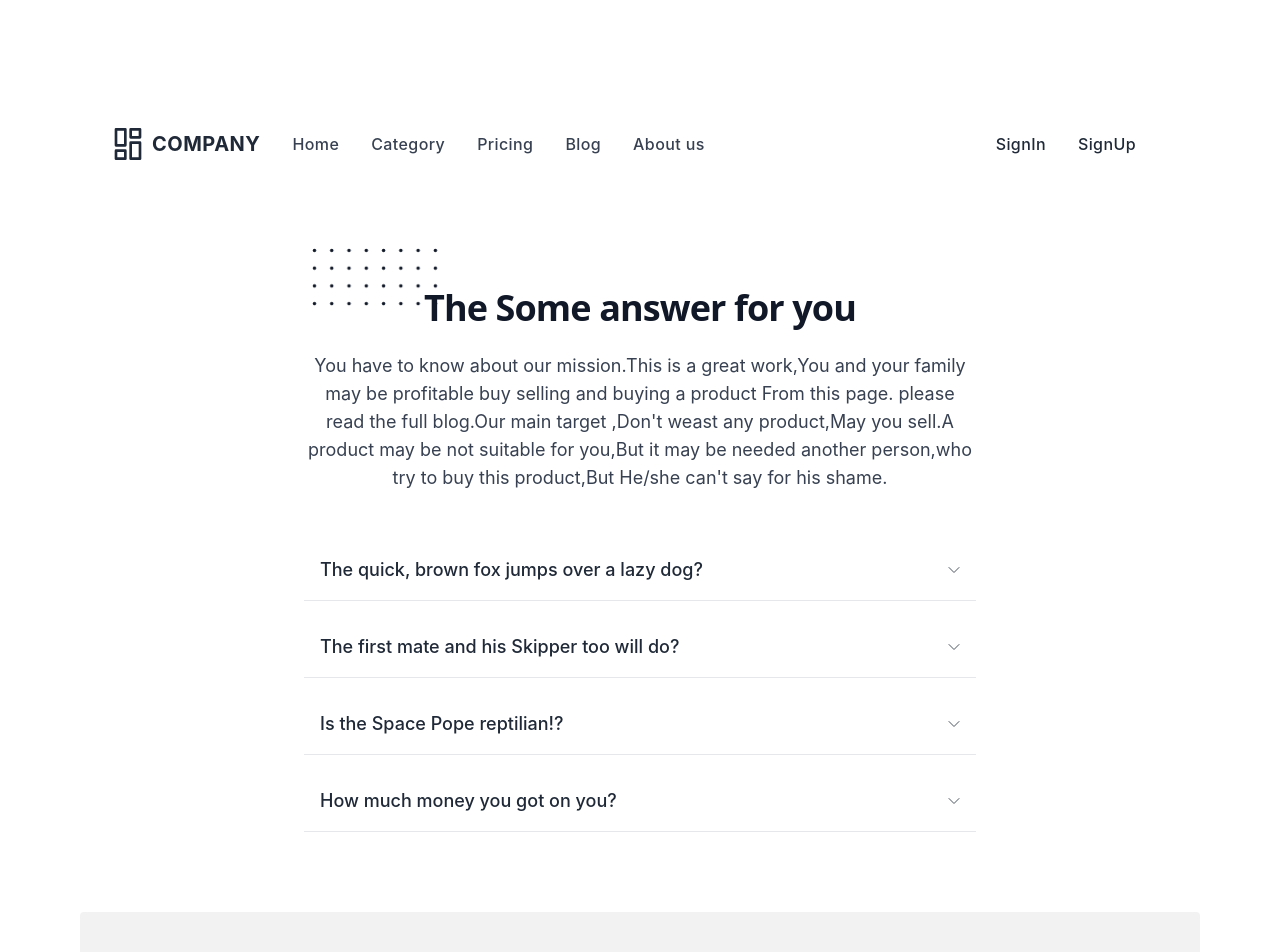
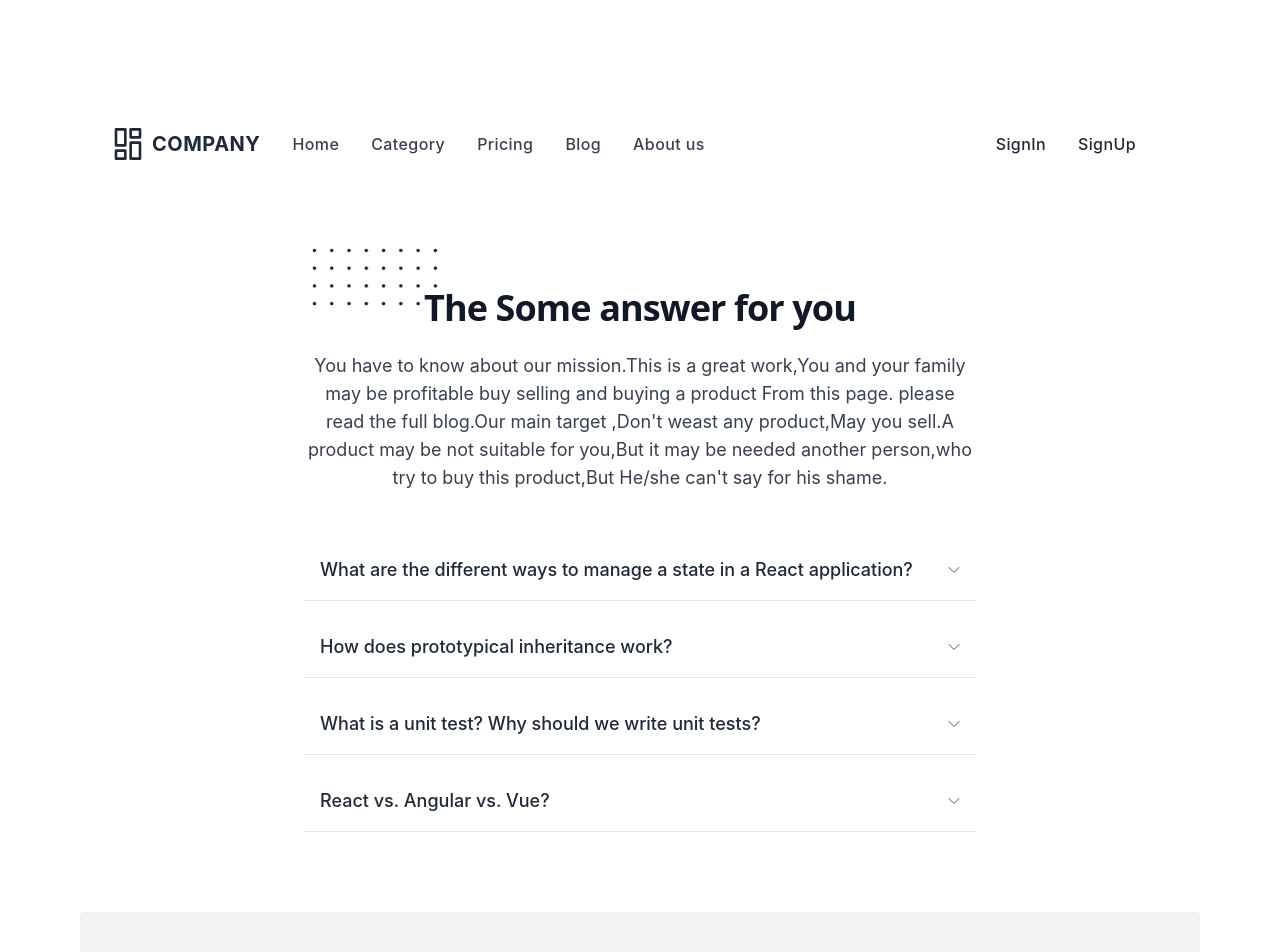
Before and after one commit to Flocky05/Rohan-Television-client-site, a React (Create React App) app: page /blog in a window 1280 px wide. Shown: the top 952 px of the page. Built offline with nearby package versions, Linux system fonts and the light colour scheme; no server answers.

Commit message:
added modal part

```diff
--- a/src/Pages/Blog/Blog.js
+++ b/src/Pages/Blog/Blog.js
@@ -79,21 +79,35 @@ export const Faq = () => {
                     </p>
                 </div>
                 <div class="space-y-4">
-                    <Item title="The quick, brown fox jumps over a lazy dog?">
-                        Sed ut perspiciatis unde omnis iste natus error sit voluptatem
-                        accusantium doloremque rem aperiam, eaque ipsa quae.
+                    <Item title=" What are the different ways to manage a state in a React application?">
+                        React state management is a process for managing the data that React components need in order to render themselves. This data is typically stored in the component's state object. When the state object changes, the component will re-render itself. React state management is basically half of a React app.
                     </Item>
-                    <Item title="The first mate and his Skipper too will do?">
-                        Sed ut perspiciatis unde omnis iste natus error sit voluptatem
-                        accusantium doloremque rem aperiam, eaque ipsa quae.
+                    <Item title="How does prototypical inheritance work?">
+                        The Prototypal Inheritance is a feature in javascript used to add methods and properties in objects. It is a method by which an object can inherit the properties and methods of another object. Traditionally, in order to get and set the [[Prototype]] of an object, we use Object. getPrototypeOf and Object.
                     </Item>
-                    <Item title="Is the Space Pope reptilian!?">
-                        Sed ut perspiciatis unde omnis iste natus error sit voluptatem
-                        accusantium doloremque rem aperiam, eaque ipsa quae.
+                    <Item title="What is a unit test? Why should we write unit tests?">
+                        The main objective of unit testing is to isolate written code to test and determine if it works as intended. Unit testing is an important step in the development process, because if done correctly, it can help detect early flaws in code which may be more difficult to find in later testing stages.
                     </Item>
-                    <Item title="How much money you got on you?">
-                        Sed ut perspiciatis unde omnis iste natus error sit voluptatem
-                        accusantium doloremque rem aperiam, eaque ipsa quae.
+                    <Item title="React vs. Angular vs. Vue?">
+                        <h2 className='text-2xl font-bold'>Angular vs React</h2>
+                        If the choice you’re making is based on Angular vs React alone, then you’ll simply need to consider the pros and cons discussed for those libraries in this post. But overall, keep in mind that both libraries can be used for mobile and web apps, while Angular is generally better for more complex apps that are enterprise-ready.
+
+                        React often requires extra modules and components, which keeps the core library small, but means there’s extra work involved when incorporating outside tools. Angular, on the other hand, is more of a full-fledged solution that doesn’t require extras like React often does, though it does have a steeper learning curve for its core compared to React.
+
+                        React is more suitable for intermediate to advanced JavaScript developers who are familiar with concepts from ES6 and up, while Angular favors those same developers who are also familiar with TypeScript.
+                        <h2 className='text-2xl font-bold'>React vs Vue</h2>
+                        The choice between React vs Vue is often debated and it’s not an easy one. Vue has a vibrant and ever-growing community and has taken over popularity vs. React in many respects. React developers are still churning out lots of new components and extras, so there’s no sign that React is on the decline either.
+
+                        Vue is generally more suited to smaller, less complex apps and is easier to learn from scratch compared to React. Vue can be easier to integrate into new or existing projects and many feel its use of HTML templates along with JSX is an advantage.
+
+                        Overall, Vue might be the best choice if you’re a newer developer and not as familiar with advanced JavaScript concepts, while React is quite well suited for experienced programmers and developers who have worked with object-oriented JavaScript, functional JavaScript, and similar concepts.
+                        <h2 className='text-2xl font-bold'>Angular vs Vue</h2>
+
+                        In most cases, you probably wouldn’t be deciding between only Angular and Vue. They are vastly different libraries with very different feature sets and learning curves. Vue is the clear choice for less experienced developers, and Angular would be preferred for those working on larger apps.
+
+                        A large library like Angular would require more diligence in keeping up with what’s new, while Vue would be less demanding in this regard and the fact that the two most recent major releases of Vue are in separate repositories helps.
+
+                        It should also be noted that Vue was created by a developer who formerly worked on Angular for Google, so that’s another thing to keep in mind, though that wouldn’t have a huge impact on your decision.
                     </Item>
                 </div>
             </div>
--- a/src/Pages/Products/Product/Product.js
+++ b/src/Pages/Products/Product/Product.js
@@ -1,6 +1,8 @@
-import React from 'react';
+import React, { useContext } from 'react';
+import { AuthContext } from '../../../Contexs/AuthProvider/AuthProvider';
 
 const Product = ({ product }) => {
+    const { user } = useContext(AuthContext);
     const { name, _id, image,
         location, resalePrice, originalPrice,
         yearsOfUse, SellerName } = product;
@@ -16,7 +18,49 @@ const Product = ({ product }) => {
                     <p>Year of use:{yearsOfUse}</p>
                     <p>SellerName:{SellerName}</p>
                     <div className="card-actions justify-end">
-                        <button className="btn btn-primary">Buy</button>
+                        <div className="bg-gradient-to-r cursor-pointer from-sky-500 to-indigo-500 text-white px-4 py-2 rounded mr-2">
+                            <label htmlFor="my-modal-3" className='cursor-pointer'
+                            >Book Now</label>
+
+                            <input type="checkbox" id="my-modal-3" className="modal-toggle" />
+                            <div className="modal">
+                                <div className="modal-box relative text-black">
+                                    <label htmlFor="my-modal-3" className="btn btn-sm btn-circle absolute right-2 top-2">✕</label>
+                                    <form className="card-body">
+                                        <div className="form-control">
+                                            <label className="label">
+                                                <span className="label-text">Name</span>
+                                            </label>
+                                            <input type="text" name='name' disabled defaultValue={user?.displayName} className="input input-bordered" />
+                                        </div>
+                                        <div className="form-control">
+                                            <label className="label">
+                                                <span className="label-text">Email</span>
+                                            </label>
+                                            <input type="text" name='email' disabled defaultValue={user?.email} className="input input-bordered" />
+                                        </div>
+                                        <div className="form-control">
+                                            <label className="label">
+                                                <span className="label-text">Meeting location</span>
+                                            </label>
+                                            <input type="text" name='location' placeholder="location" className="input input-bordered" />
+                                        </div>
+
+                                        <div className="form-control">
+                                            <label className="label">
+                                                <span className="label-text">Phone Number</span>
+                                            </label>
+                                            <input type="text" name='phoneNumber' placeholder="Phone Number" className="input input-bordered" />
+
+                                        </div>
+                                        <div className="form-control mt-6">
+                                            <input className="bg-gradient-to-r from-sky-500 to-indigo-500 text-white px-4 py-2 rounded mr-2 w-full" type="submit" value="Submit" />
+                                        </div>
+
+                                    </form>
+                                </div>
+                            </div>
+                        </div>
                     </div>
                 </div>
             </div>
```
